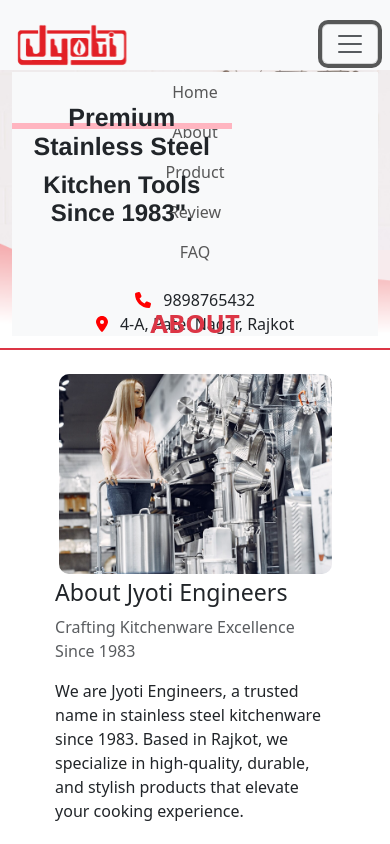
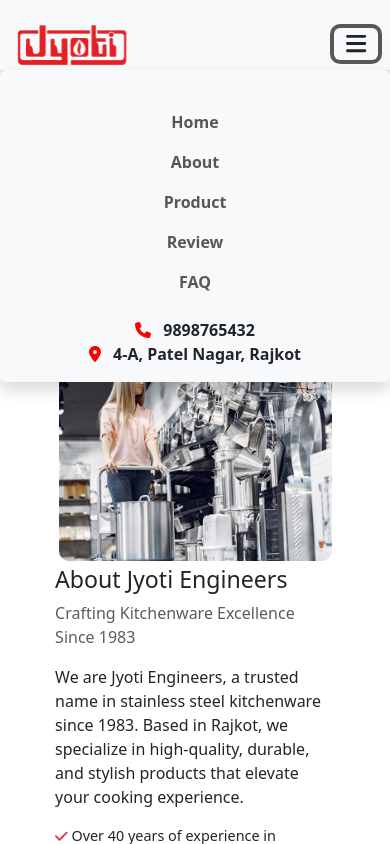
Before and after one commit to kashishsavani/kitchen_website_main, a React (Create React App) app: page / in a window 390 px wide. Both pictures are taken after a click on the button "Toggle navigation". Shown: the top 844 px of the page. Built offline with nearby package versions, Linux system fonts and the light colour scheme.

Commit message:
Layout.js file update

```diff
--- a/src/AboutSection.css
+++ b/src/AboutSection.css
@@ -1,11 +1,11 @@
-*{
+* {
   margin: 0;
   padding: 0;
 }
 
 /* About Section Styling */
 .about-section {
-    margin-top: -10%; /* Adjust this value as needed */
+  margin-top: -10%;
   padding: 50px 0;
 }
 
@@ -19,9 +19,9 @@
 
 /* Image Styling */
 .about-image {
-    max-width: 100%;
+  max-width: 75%;
   height: auto;
-    border-radius: 10px; /* Optional rounded corners */
+  border-radius: 10px;
 }
 
 /* List Styling */
@@ -85,13 +85,11 @@
   }
 
   .about-image {
-      width: 70% !important; /* Ensure the image scales properly */
+    width: 70% !important;
     max-height: 200px !important;
     object-fit: cover !important;
   }
 }
-
-
 
 /* For small screens (375px and below) */
 @media (max-width: 375px) {
@@ -104,20 +102,20 @@
     font-size: 1.5rem;
   }
 
-    .Engineers{
+  .Engineers {
     width: 70%;
     align-self: center;
     /* border: 1px solid red; */
     padding: 5px;
   }
-    .Engineerss{
+  .Engineerss {
     display: flex;
     align-items: center;
     justify-content: center;
   }
 
   .about-image {
-      width: 70%; /* Ensure the image scales properly */
+    width: 70%;
     max-height: 200px;
     object-fit: cover;
   }
@@ -134,32 +132,27 @@
 }
 
 @media (max-width: 768px) {
-    .Engineers{
+  .Engineers {
     width: 80%;
     align-self: center;
     /* border: 1px solid red; */
     padding: 5px;
-
   }
-
 
   .about-heading {
     position: relative;
-      margin-top: -9% !important; /* Moves the heading up */
+    margin-top: -9% !important;
   }
 
-
-
-  .Engineerss{
+  .Engineerss {
     display: flex;
     align-items: center;
     justify-content: center;
   }
 
   .about-image {
-    width: 80%; /* Ensure the image scales properly */
+    width: 80%;
     max-height: 400px;
     object-fit: cover;
   }
-
 }
--- a/src/HeroSection.css
+++ b/src/HeroSection.css
@@ -1,4 +1,4 @@
-*{
+* {
   margin: 0;
   padding: 0;
 }
@@ -7,13 +7,18 @@
   padding: 50px 0;
 }
 
-
 .kitchen-heading {
   font-size: 2rem;
+  font-family: "Poppins", "Montserrat", "Helvetica Neue", sans-serif;
 }
 
 .hero-text {
   font-size: 1rem;
+  line-height: 3;
+}
+
+.kitchen-subheading {
+  font-size: 40px;
 }
 
 .bordered-text {
@@ -21,7 +26,7 @@
   position: relative;
   font-weight: bold;
   font-size: 40px;
-  z-index: 2; /* Ye text ko upar rakhega */
+  z-index: 2; /* Ensures text stays on top */
 }
 
 .bordered-text::before {
@@ -29,147 +34,18 @@
   position: absolute;
   width: 100%;
   height: 15px;
-  background-color: #FFB5C0;
-  top: 35px; /* Border ko neeche shift karne ke liye */
+  background-color: #ffb5c0;
+  top: 33px;
   left: 0;
-  z-index: -1; /* Border ko text ke neeche dikhane ke liye */
-}
-.bordered-text {
-  display: inline-block;
-  position: relative;
-  font-weight: bold;
-  z-index: 10; /* Higher z-index taake ye foreground me aaye */
+  z-index: -1; /* Places the border behind text */
 }
 
-.kitchen-subheading {
-  font-size: 40px;
-}
-
-.herosectioncontain{
+.herosectioncontain {
   width: auto;
   height: 600px;
   object-fit: cover;
   margin-top: -5%;
 }
-
-.kitchen-heading {
-  font-family: "Poppins", "Montserrat", "Helvetica Neue", sans-serif;
-}
-
-.hero-text {
-  font-size: 18px; /* Adjust as needed */
-  line-height: 3; /* Line spacing ko readable banane ke liye */
-}
-
-.hero-btn {
-  font-size: 16px;
-  padding: 10px 20px; /* Button size ke liye */
-  line-height: 1.8; /* Text aur button spacing ko balance karne ke liye */
-}
-
-@media (max-width: 1024px) {
-  .bordered-text {
-    font-size: 35px; /* Thoda chhota kar diya */
-  }
-
-  .bordered-text::before {
-    height: 10px; /* Border thoda patla */
-    top: 30px; /* Position adjust */
-  }
-
-  .kitchen-subheading {
-    font-size: 35px; /* Subtitle bhi responsive */
-  }
-
-  .hero-text {
-    font-size: 16px; /* Font thoda chhota */
-    line-height: 2.5; /* Line height adjust */
-  }
-
-  .hero-btn {
-    font-size: 14px; /* Button text chhota */
-    padding: 8px 16px; /* Button size adjust */
-  }
-
-  .herosectioncontain {
-    height: 500px; /* Section thoda chhota */
-  }
-}
-
-@media (max-width: 768px) {
-  .bordered-text {
-    font-size: 28px; /* Aur chhota kar diya */
-    margin-top: 10%;
-  }
-
-  .bordered-text::before {
-    height: 8px; /* Border aur patla */
-    top: 25px; /* Position adjust */
-  }
-
-  .kitchen-subheading {
-    font-size: 28px; /* Subtitle bhi chhota */
-  }
-
-  .hero-text {
-    font-size: 14px; /* Font aur chhota */
-    line-height: 2.2; /* Line height adjust */
-  }
-
-
-
-  .herosectioncontain {
-    height: 350px;
-
-  }
-
-  .d-flex {
-    flex-direction: column; /* Button aur content ko ek ke neeche ek kar diya */
-    /* align-items: center;  */
-  }
-
-  .hero-btn {
-    width: 100%; /* Button full width */
-    text-align: center;
-  }
-}
-
-
-@media (max-width: 425px) {
-  .herosectioncontain{
-    height: 250px;
-    margin-top: -10%;
-  }
-  .kitchen-heading {
-    display: flex;
-    flex-direction: column; /* Text ko column me lane ke liye */
-    align-items: center; /* Center align */
-    text-align: center; /* Center text */
-    line-height: 0;
-  }
-
-  .bordered-text {
-    font-size: 25px; /* Chhota size */
-    line-height: normal;
-  }
-
-  .bordered-text::before {
-    height: 6px; /* Border adjust */
-    top: 20px;
-  }
-
-  .kitchen-subheading {
-    font-size: 24px;
-    margin-top: 10px; /* Neeche shift kar diya */
-    line-height: normal;
-  }
-}
-
-
-
-
-
-/* /=================== */
 
 .hero-btn {
   font-size: 1rem;
@@ -178,21 +54,49 @@
   white-space: nowrap;
 }
 
-/* ========================== */
-/* Hero Image Styling */
-/* ========================== */
-
 .hero-image {
   width: 100%;
   height: auto;
-  max-width: 500px; /* Default max width */
+  max-width: 500px;
   display: block;
   margin: 0 auto;
 }
 
-/* ========================== */
-/* Responsive Design */
-/* ========================== */
+/* Large Screens (1024px and below) */
+@media (max-width: 1024px) {
+  .kitchen-heading {
+    font-size: 1.4rem;
+  }
+
+  .kitchen-subheading {
+    font-size: 35px;
+  }
+
+  .hero-text {
+    font-size: 0.85rem;
+    line-height: 2.5;
+  }
+
+  .hero-btn {
+    font-size: 0.8rem;
+    padding: 7px 12px;
+    width: 60%;
+    text-align: center;
+  }
+
+  .bordered-text {
+    font-size: 35px;
+  }
+
+  .bordered-text::before {
+    height: 10px;
+    top: 30px;
+  }
+
+  .herosectioncontain {
+    height: 500px;
+  }
+}
 
 /* Tablets (768px and below) */
 @media (max-width: 768px) {
@@ -200,13 +104,20 @@
     font-size: 1.8rem;
   }
 
+  .kitchen-subheading {
+    font-size: 28px;
+  }
+
   .hero-text {
     font-size: 0.95rem;
+    line-height: 2.2;
   }
 
   .hero-btn {
     font-size: 0.9rem;
     padding: 9px 18px;
+    width: 33%;
+    height: 39px;
   }
 
   .hero-image {
@@ -215,66 +126,86 @@
   }
 
   .herosectioncontain {
-    background-color: #F7EBED;
+    height: 350px;
+    background-color: #f7ebed;
+  }
+
+  .bordered-text {
+    font-size: 28px;
+    margin-top: 10%;
+  }
+
+  .bordered-text::before {
+    height: 8px;
+    top: 23px;
+  }
+
+  .d-flex {
+    flex-direction: column;
   }
 }
 
 /* Small Mobile (425px and below) */
 @media (max-width: 425px) {
+  .herosectioncontain {
+    height: 250px;
+    margin-top: -10%;
+    background-color: #f7ebed;
+  }
+
+  @media (max-width: 425px) {
+    .bordered-text {
+      font-size: 17px !important;
+      line-height: normal;
+    }
+
+    .bordered-text::before {
+      height: 5px;
+      top: 15px;
+    }
+  }
+
   .kitchen-heading {
-    font-size: 1.6rem;
-    display: flex;
+    font-size: 17px !important;
     width: 60%;
+    /* text-align: center;  */
+    line-height: normal;
+  }
+
+  .kitchen-subheading {
+    font-size: 15px;
+    margin-top: 10px;
+    line-height: normal;
+  }
+
+  .bordered-text {
+    font-size: 25px;
+    line-height: normal;
+  }
+
+  .bordered-text::before {
+    height: 5px;
+    top: 15px;
   }
 
   .hero-text {
     font-size: 0.9rem;
-    /* border: 2px solid red; */
     width: 50%;
-    display: none;
+    line-height: 0.9;
+    margin-left: 15px;
+    /* display: none; */
   }
 
   .hero-btn {
-    font-size: 0.85rem;
-    /* padding: 8px 15px; */
-    width: 100%;
+    font-size: 0.5rem;
+    width: 45%;
+    height: 40px;
+    margin-left: 20px;
+    display: none;
     text-align: center;
-  }
-
-  .hero-image {
-    max-width: 100%;
-  }
-
-  .herosectioncontain {
-    background-color: #F7EBED;
+    padding: 6px;
   }
 }
-
-/* Very Small Mobile (320px and below) */
-@media (max-width: 320px) {
-  .kitchen-heading {
-    font-size: 1.4rem;
-
-  }
-
-  .hero-text {
-    font-size: 0.85rem;
-  }
-  @media (max-width: 320px) {
-    .hero-btn {
-      display: block;
-      width: auto;
-      height: 50px !important; /* Force height */
-      text-align: center;
-      font-size: 16px;
-      margin-top: 10px;
-      padding: 10px 20px;
-      /* line-height: 30px; Centers text inside the button */
-    }
-  }
-
-}
-
 
 /* Mobile (375px and below) */
 @media (max-width: 375px) {
@@ -294,46 +225,97 @@
   }
 }
 
-/* Laptops (1024px and below) */
-@media (max-width: 1024px) {
+/* 320 screen ========================== */
+@media (max-width: 320px) {
+  .bordered-text::before {
+    height: 4px !important;
+    top: 10px !important;
+  }
+}
+@media (max-width: 320px) {
   .kitchen-heading {
-    font-size: 1.4rem;
+    font-size: 13px !important;
+    /* width: 100% !important; */
+  }
+}
+
+/* Very Small Mobile (320px and below) */
+
+@media (max-width: 320px) {
+  .kitchen-subheading {
+    font-size: 13px !important;
+    margin-top: 5px;
+
+    line-height: normal;
+  }
+
+  .bordered-text {
+    font-size: 13px !important;
+    line-height: normal;
   }
 
   .hero-text {
-    font-size: 0.85rem;
+    font-size: 0.75rem !important;
+    width: 80%;
+    line-height: 1.1;
+    text-align: center;
+    margin: 0 auto;
   }
 
   .hero-btn {
-    font-size: 0.8rem;
-    padding: 7px 12px;
-    width: 60%;
+    font-size: 0.6rem !important;
+    width: 50%;
+    height: 35px;
     text-align: center;
-  }
-}
-
-/* Button Adjustments for Different Screen Sizes */
-@media (max-width: 768px) {
-  .hero-btn {
-    display: block;
-    /* margin: auto; */
-    width: 33%;
-    height: 39px;
-    text-align: center;
-    /* justify-content: center; */
-    font-size: 16px;
-    /* padding: 6px; */
+    padding: 5px;
   }
 }
 
 @media (max-width: 425px) {
+  .herosectioncontain {
+    height: 250px;
+    margin-top: -10%;
+    background-color: #f7ebed;
+  }
+
+  .kitchen-heading {
+    font-size: 17px !important; /* Ensure higher priority */
+    width: 60%; /* Make it full width */
+    /* text-align: center; Center the text */
+    line-height: normal; /* Ensure text is readable */
+  }
+
+  .kitchen-subheading {
+    font-size: 15px;
+    margin-top: 10px;
+    line-height: normal;
+  }
+
+  .bordered-text {
+    font-size: 25px;
+    line-height: normal;
+  }
+
+  .bordered-text::before {
+    height: 5px;
+    top: 15px;
+  }
+
+  .hero-text {
+    font-size: 0.9rem;
+    width: 50%;
+    line-height: 0.9;
+    margin-left: 15px;
+    /* display: none; */
+  }
+
   .hero-btn {
-    display: block;
-    /* margin: auto; */
-    width: 50%;
+    font-size: 0.5rem;
+    width: 45%;
     height: 40px;
+    margin-left: 20px;
+    display: none;
     text-align: center;
-    font-size: 16px;
     padding: 6px;
   }
 }
--- a/src/components/AboutSection.js
+++ b/src/components/AboutSection.js
@@ -3,7 +3,7 @@
 import { FontAwesomeIcon } from "@fortawesome/react-fontawesome";
 import { faCheck } from "@fortawesome/free-solid-svg-icons";
 import "animate.css";
-import "../AboutSection.css"; // Import the CSS file
+import "../AboutSection.css";
 
 const AboutSection = () => {
   return (
--- a/src/components/Layout.js
+++ b/src/components/Layout.js
@@ -1,13 +1,12 @@
 import React from "react";
 import { useLocation } from "react-router-dom";
-import Navbar from "./Navbar";
-import Footer from "./Footer";
-import { Outlet } from "react-router-dom";
+import Navbar from "./Navbar";  // Ensure Navbar is a default export
+import Footer from "./Footer";  // Ensure Footer is a default export
+import { Outlet } from "react-router-dom";  // Ensure react-router-dom is installed
 
 const Layout = () => {
-  const location = useLocation(); // Get current route
+  const location = useLocation();
 
-  // Define routes where footer should be hidden
   const hideFooterRoutes = new Set(["/about", "/review", "/faq"]);
   const shouldShowFooter = !Array.from(hideFooterRoutes).some(route =>
     location.pathname.startsWith(route)
@@ -17,7 +16,7 @@
     <>
       <Navbar />
       <div className="content-wrapper">
-        <Outlet /> {/* Dynamically render matched route */}
+        <Outlet />
       </div>
       {shouldShowFooter && <Footer />}
     </>
--- a/src/components/Navbar.js
+++ b/src/components/Navbar.js
@@ -2,9 +2,8 @@
 import { Link } from "react-router-dom";
 import "bootstrap/dist/css/bootstrap.min.css";
 import "bootstrap/dist/js/bootstrap.bundle.min";
-
 import { FontAwesomeIcon } from "@fortawesome/react-fontawesome";
-import { faPhone, faLocationDot } from "@fortawesome/free-solid-svg-icons";
+import { faPhone, faLocationDot, faBars } from "@fortawesome/free-solid-svg-icons";
 import "animate.css";
 
 const Navbar = () => {
@@ -15,52 +14,60 @@
   };
 
   return (
-    <nav className="navbar navbar-expand-lg bg-light  py-3  ">
+    <nav className="navbar navbar-expand-lg bg-light py-3 shadow-sm position-relative">
       <div className="container">
         {/* Logo */}
-        <Link className="navbar-brand" to="/">
-          <img src="/img/Frame.png" alt="Logo" width="120" className="animate__animated animate__zoomIn" />
+        <Link className="navbar-brand fw-bold" to="/">
+          <img
+            src="/img/Frame.png"
+            alt="Logo"
+            width="120"
+            className="animate__animated animate__zoomIn"
+          />
         </Link>
 
-        {/* Toggle Button for Mobile */}
+        {/* Toggle Button */}
         <button
-          className="navbar-toggler"
+          className="navbar-toggler border-0"
           type="button"
           onClick={toggleNavbar}
           aria-controls="navbarNav"
           aria-expanded={isOpen}
           aria-label="Toggle navigation"
-
         >
-          <span className="navbar-toggler-icon"></span>
+          <FontAwesomeIcon icon={faBars} className="fs-3 text-dark" />
         </button>
 
         {/* Navigation Links */}
-        <div className={`collapse bg-light  navbar-collapse ${isOpen ? "show" : ""}`} id="navbarNav">
-          <ul className="navbar-nav mx-auto text-center">
+        <div
+          className={`collapse navbar-collapse ${isOpen ? "show bg-light text-dark p-3 rounded shadow position-absolute top-100 start-0 w-100" : ""}`}
+          id="navbarNav"
+          style={{ zIndex: isOpen ? 1050 : "auto" }}
+        >
+          <ul className="navbar-nav mx-auto text-center mt-3 mt-lg-0">
             <li className="nav-item">
-              <Link className="nav-link animate__animated animate__fadeIn py-2" to="/">Home</Link>
+              <Link className="nav-link py-2 fw-bold" to="/">Home</Link>
             </li>
             <li className="nav-item">
-              <Link className="nav-link animate__animated animate__fadeIn py-2" to="/about">About</Link>
+              <Link className="nav-link py-2 fw-bold" to="/about">About</Link>
             </li>
             <li className="nav-item">
-              <Link className="nav-link animate__animated animate__fadeIn py-2" to="/product">Product</Link>
+              <Link className="nav-link py-2 fw-bold" to="/product">Product</Link>
             </li>
             <li className="nav-item">
-              <Link className="nav-link animate__animated animate__fadeIn py-2" to="/review">Review</Link>
+              <Link className="nav-link py-2 fw-bold" to="/review">Review</Link>
             </li>
             <li className="nav-item">
-              <Link className="nav-link animate__animated animate__fadeIn py-2" to="/faq">FAQ</Link>
+              <Link className="nav-link py-2 fw-bold" to="/faq">FAQ</Link>
             </li>
           </ul>
 
-          {/* Contact Details - Stack on Small Screens */}
-          <div className="d-flex flex-column flex-lg-row text-center text-lg-end mt-3 mt-lg-0">
-            <span className="me-lg-3 d-block animate__animated animate__fadeInRight">
+          {/* Contact Details */}
+          <div className="d-md-flex flex-column flex-md-row align-items-center text-center text-md-end mt-3 mt-md-0">
+            <span className="me-md-3 d-block text-dark fw-bold">
               <FontAwesomeIcon icon={faPhone} className="me-2" /> 9898765432
             </span>
-            <span className="d-block">
+            <span className="d-block text-dark fw-bold">
               <FontAwesomeIcon icon={faLocationDot} className="me-2" /> 4-A, Patel Nagar, Rajkot
             </span>
           </div>
--- /dev/null
+++ b/src/components/VectorImage.css
@@ -0,0 +1,31 @@
+
+
+@media (max-width: 320px) {
+  .custom-margin {
+    margin-top: -100px;
+    margin-bottom: 15px;
+  }
+
+  .img-fluid {
+    max-width: auto !important;
+    height: auto !important;
+    display: block;
+    margin: 0 auto;
+  }
+}
+
+
+
+
+  /* 425px Screen ke liye Responsive Styling */
+  @media (max-width: 425px) {
+    .custom-margin {
+      margin-top: -80px;
+      margin-bottom: 20px;
+    }
+
+    .img-fluid {
+      max-width: auto;
+      height: auto;
+    }
+  }
--- a/src/components/VectorImage.js
+++ b/src/components/VectorImage.js
@@ -1,4 +1,6 @@
 import React from "react";
+import "./VectorImage.css";
+
 
 const VectorImage = () => {
   return (
```
Lines whose indentation alone changed are shown as unchanged.
